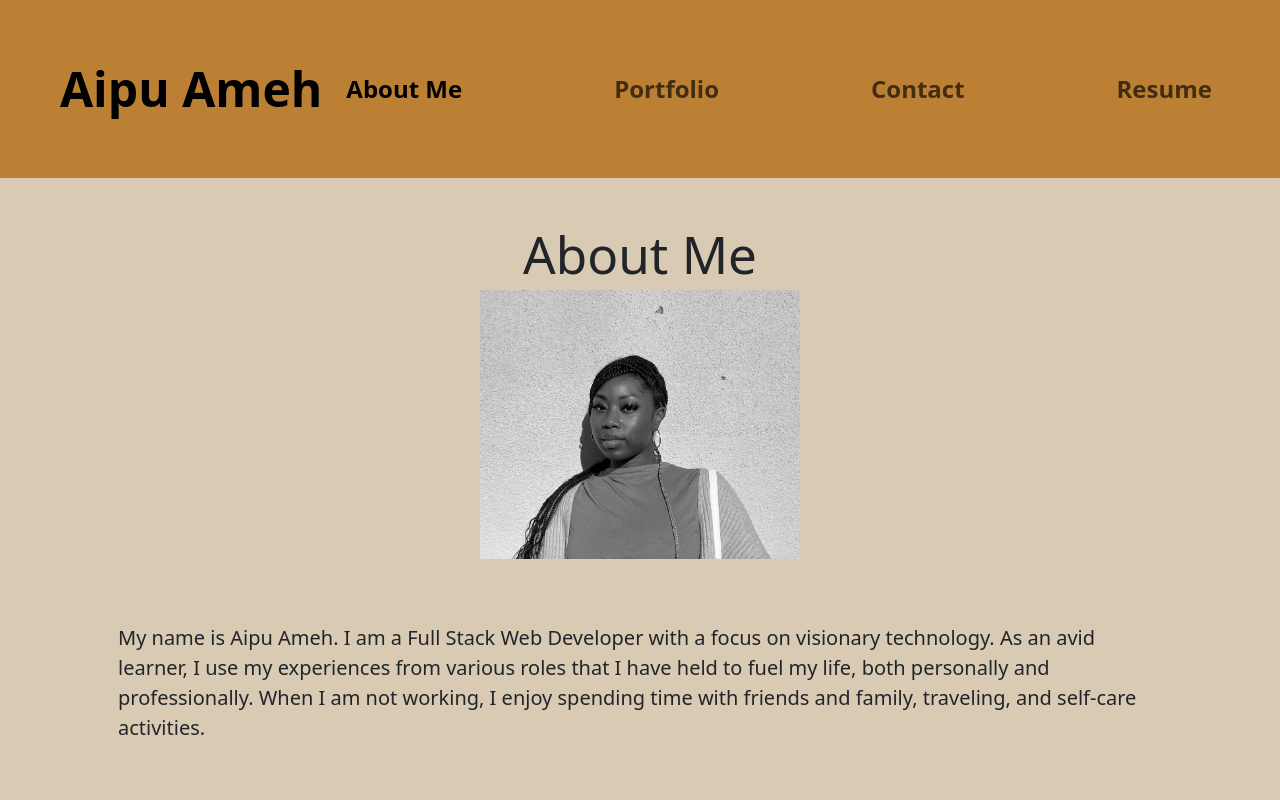
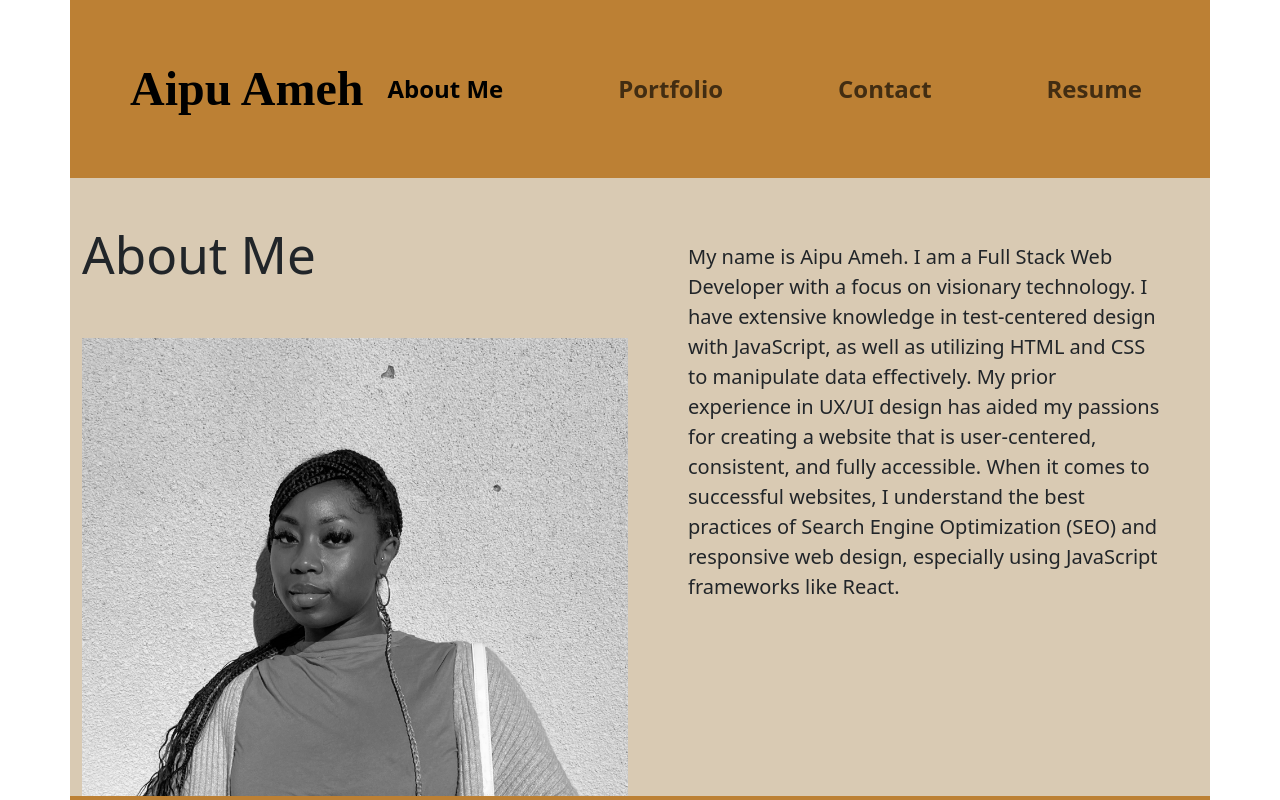
Before and after one commit to AipuAmeh/my-react-portfolio, a React (Vite) app: page / in a window 1280 px wide. Shown: the top 800 px of the page. Built offline with nearby package versions, Linux system fonts and the light colour scheme.

Commit message:
added react npm, working on styling

```diff
--- a/package.json
+++ b/package.json
@@ -12,8 +12,10 @@
   },
   "dependencies": {
     "@emailjs/browser": "^3.11.0",
+    "bootstrap": "^5.3.2",
     "emailjs-com": "^3.2.0",
     "react": "^18.2.0",
+    "react-bootstrap": "^2.9.0",
     "react-dom": "^18.2.0",
     "react-router-dom": "^6.14.2"
   },
--- a/src/App.css
+++ b/src/App.css
@@ -43,5 +43,6 @@
 }
 
 .Header{
-  width:100%
+  width:100%;
+
 }
--- a/src/components/Navigation.jsx
+++ b/src/components/Navigation.jsx
@@ -9,6 +9,9 @@ const styles = {
     justifyContent: "space-between",
     width: "100%",
   },
+  brand: {
+    fontFamily:'cursive'
+  }
 };
 
 function Nav() {
@@ -17,7 +20,7 @@ function Nav() {
   return (
     <nav className="navbar navbar-expand-lg p-5" style={styles.nav}>
       <div className="container-fluid">
-        <Link className="navbar-brand">Aipu Ameh</Link>
+        <Link className="navbar-brand" style={styles.brand}>Aipu Ameh</Link>
         <button className="navbar-toggler" type="button" data-bs-toggle="collapse" data-bs-target="#navbarNavAltMarkup" aria-controls="navbarNavAltMarkup" aria-expanded="false" aria-label="Toggle navigation">
       <span className="navbar-toggler-icon"></span>
     </button>
--- a/src/pages/AboutMe.jsx
+++ b/src/pages/AboutMe.jsx
@@ -1,20 +1,29 @@
+import Container from 'react-bootstrap/Container';
+import Row from 'react-bootstrap/Row';
+import Col from 'react-bootstrap/Col';
+
+
 const styles = {
-  content: {
-    paddingBottom: "15em",
+  headshot: {
+    maxWidth: "100%",
+    paddingTop: '3em'
   },
-  headshot: {
-    maxWidth: "25%",
-    padding: "0",
-  },
-  pageTitle: {
-    paddingTop: "5em",
-  },
+title: {
+  display: 'flex',
+  justifyContent: 'flex-start'
+},
+bio: {
+  position: 'relative'
+}
+
 };
 
 export default function AboutMeCard() {
   return (
-    <div className="about-me-section mt-5" style={styles.content}>
-      <h1>About Me</h1>
+    <Container>
+      <Row >
+      <Col className="about-me-section mt-5" style={styles.content} lg={6}>
+      <h1 style={styles.title}>About Me</h1>
 
       <img
         src="images/portfoliophoto.jpg"
@@ -22,15 +31,25 @@ export default function AboutMeCard() {
         alt="headshot photo"
         style={styles.headshot}
       ></img>
-      <div className="container-sm p-5">
-        <p className="text-start content mt-3" style={styles.aboutMeText}>
+
+    </Col>
+    <Col className="container-sm p-5" >
+        <p className="text-start content mt-3" style={styles.bio}>
           My name is Aipu Ameh. I am a Full Stack Web Developer with a focus on
-          visionary technology. As an avid learner, I use my experiences from
-          various roles that I have held to fuel my life, both personally and
-          professionally. When I am not working, I enjoy spending time with
-          friends and family, traveling, and self-care activities.
+          visionary technology. I have extensive knowledge in test-centered
+          design with JavaScript, as well as utilizing HTML and CSS to
+          manipulate data effectively. My prior experience in UX/UI design has
+          aided my passions for creating a website that is user-centered,
+          consistent, and fully accessible. When it comes to successful
+          websites, I understand the best practices of Search Engine
+          Optimization (SEO) and responsive web design, especially using
+          JavaScript frameworks like React.
         </p>
-      </div>
-    </div>
+      </Col>
+      </Row>
+
+
+    </Container>
+
   );
 }
```
Also changed, not shown: 1 other file (tests, documents, lock files or other folders).
